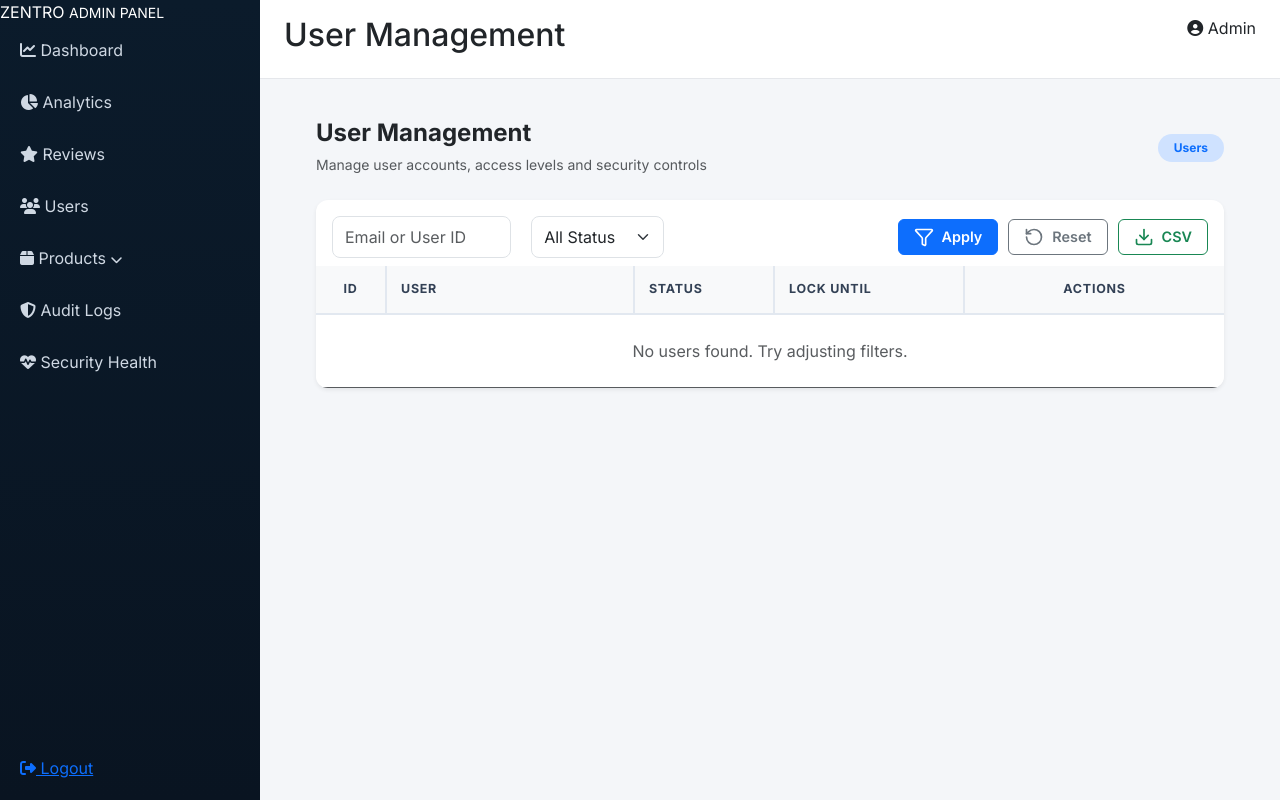
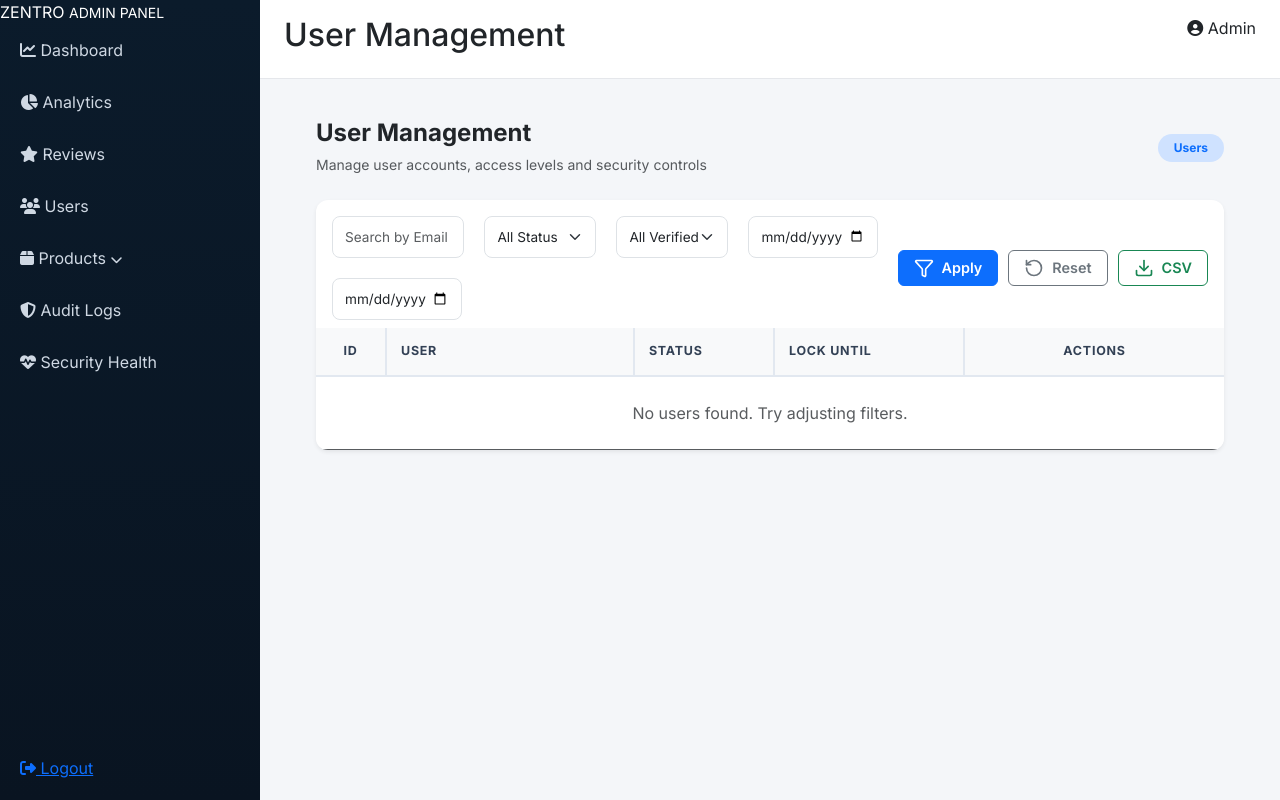
Before and after one commit to AtharvPanchal/zentro-ecommerce, a Flask app: template templates/admin/users.html in a window 1280 px wide. Run offline with Flask 3, Linux system fonts and the light colour scheme; the template is opened without the code that fills it, so the values that code supplies are empty; parts of the project's set-up code (start-up, migrations or seed data) failed here and were passed over.

Commit message:
Admin Panel: Improved User Management UI and fixed filtering + pagination issues
- Fixed duplicate date filter rendering issue
- Corrected pagination navigation bug (Next button using wrong page index)
- Refactored filter bar layout to prevent overflow and horizontal scroll
- Improved responsive grid behavior for filter inputs
- Adjusted column widths for better alignment (search, status, verified, date)
- Fixed date input compression issue by enforcing minimum width
- Cleaned up CSS for consistent spacing and wrapping
- Enhanced overall UI stability and usability of admin user table

```diff
--- a/static/css/admin_users.css
+++ b/static/css/admin_users.css
@@ -130,7 +130,7 @@
   font-size: 0.9rem;
   font-weight: 600;
 
-  padding: 7px 15px;
+  padding: 7px 12px;
   height: 36px;
 
   border-radius: 6px;
@@ -148,9 +148,9 @@
 ========================================= */
 .audit-filter-bar {
   display: flex;
-  align-items: center;
+  align-items: flex-start;
   gap: 12px;
-  flex-wrap: nowrap;
+  flex-wrap: wrap;   /* ✅ allow wrap */
 }
 
 /* FIX: Proper spacing instead of padding hack */
@@ -164,7 +164,7 @@
   align-items: center;
   gap: 10px;
   margin-left: auto;
-  flex-shrink: 0;
+  flex-wrap: wrap;   /* ✅ allow wrap */
 }
 
 /* Bigger filter buttons */
@@ -231,6 +231,7 @@
 .admin-users-table td {
   padding: 14px;
   vertical-align: middle;
+  overflow: hidden;
 }
 
 
@@ -348,7 +349,7 @@
 .actions-left {
   display: flex;
   flex-direction: column;
-  gap: 6px;
+  gap: 4px;
 }
 
 /* Right side (logs center aligned) */
@@ -369,9 +370,6 @@
   justify-content: center;
 }
 
-.admin-users-table td {
-  overflow: hidden;
-}
 
 
 /* =========================================
@@ -381,8 +379,8 @@
   background: linear-gradient(135deg, #2563eb, #1d4ed8);
   color: #fff;
   font-size: 0.65rem;
-  padding: 3px 8px;
-  border-radius: 999px;
+  padding: 3px 12px;
+  border-radius: 6px;
   font-weight: 600;
   white-space: nowrap;
 }
@@ -406,3 +404,28 @@
   overflow: hidden;
   text-overflow: ellipsis;
 }
+
+
+/* =========================================
+   FILTER GRID FIX (NO BREAK GUARANTEE)
+========================================= */
+.filter-grid {
+  flex-wrap: wrap;
+  overflow-x: hidden;
+}
+
+.filter-grid .col-md-4,
+.filter-grid .col-md-2 {
+  min-width: 120px;  /* reduce width */
+}
+
+.audit-filter-bar input,
+.audit-filter-bar select {
+  height: 36px;
+  font-size: 0.85rem;
+}
+
+/* FIX: Date input proper width */
+.filter-grid input[type="date"] {
+  min-width: 130px;   /* ✅ enough space for dd-mm-yyyy */
+}
--- a/templates/admin/users.html
+++ b/templates/admin/users.html
@@ -33,17 +33,17 @@
 
       <input type="hidden" name="page" value="1">
 
-  <div class="row g-2 flex-grow-1 align-items-center">
+  <div class="row g-2 align-items-center filter-grid flex-grow-1">
 
-  <div class="col-md-4">
+  <div class="col-md-3">
     <input type="text"
            name="q"
            value="{{ request.args.get('q','') }}"
            class="form-control"
-           placeholder="Email or User ID">
+           placeholder="Search by Email or ID...">
   </div>
 
-  <div class="col-md-3">
+  <div class="col-md-2">
     <select name="status" class="form-select">
       <option value="">All Status</option>
       <option value="active" {{ 'selected' if request.args.get('status')=='active' }}>Active</option>
@@ -52,6 +52,32 @@
     </select>
   </div>
 
+
+
+<!-- EMAIL VERIFIED -->
+<div class="col-md-2">
+  <select name="email_verified" class="form-select">
+    <option value="">All Verified</option>
+    <option value="true" {{ 'selected' if request.args.get('email_verified')=='true' }}>Verified</option>
+    <option value="false" {{ 'selected' if request.args.get('email_verified')=='false' }}>Not Verified</option>
+  </select>
+</div>
+
+<!-- FROM DATE -->
+<div class="col-md-2">
+  <input type="date"
+         name="from_date"
+         value="{{ request.args.get('from_date','') }}"
+         class="form-control">
+</div>
+
+<!-- TO DATE -->
+<div class="col-md-2">
+  <input type="date"
+         name="to_date"
+         value="{{ request.args.get('to_date','') }}"
+         class="form-control">
+</div>
 </div>
 
   <div class="filter-right">
@@ -66,7 +92,13 @@
   </a>
 
   <!-- ✅ NEW CSV BUTTON -->
-  <a href="{{ url_for('admin.export_users') }}"
+  <a href="{{ url_for('admin.export_users',
+    q=request.args.get('q'),
+    status=request.args.get('status'),
+    email_verified=request.args.get('email_verified'),
+    from_date=request.args.get('from_date'),
+    to_date=request.args.get('to_date')
+) }}"
    class="btn btn-outline-success action-btn">
    <i data-lucide="download" class="icon" width="20" height="20"></i>
    CSV
@@ -302,10 +334,13 @@
       <li class="page-item {% if not pagination.has_prev %}disabled{% endif %}">
         <a class="page-link"
            href="{{ url_for('admin.admin_users',
-             page=pagination.prev_num,
-             q=request.args.get('q'),
-             status=request.args.get('status')
-           ) }}">
+    page=pagination.prev_num,
+    q=request.args.get('q'),
+    status=request.args.get('status'),
+    email_verified=request.args.get('email_verified'),
+    from_date=request.args.get('from_date'),
+    to_date=request.args.get('to_date')
+) }}">
           Previous
         </a>
       </li>
@@ -318,7 +353,10 @@
                href="{{ url_for('admin.admin_users',
                  page=p,
                  q=request.args.get('q'),
-                 status=request.args.get('status')
+status=request.args.get('status'),
+email_verified=request.args.get('email_verified'),
+from_date=request.args.get('from_date'),
+to_date=request.args.get('to_date')
                ) }}">
               {{ p }}
             </a>
@@ -334,10 +372,13 @@
       <li class="page-item {% if not pagination.has_next %}disabled{% endif %}">
         <a class="page-link"
            href="{{ url_for('admin.admin_users',
-             page=pagination.next_num,
-             q=request.args.get('q'),
-             status=request.args.get('status')
-           ) }}">
+    page=pagination.prev_num,
+    q=request.args.get('q'),
+    status=request.args.get('status'),
+    email_verified=request.args.get('email_verified'),
+    from_date=request.args.get('from_date'),
+    to_date=request.args.get('to_date')
+) }}">
           Next
         </a>
       </li>
```
Also changed, not shown: app/admin/routes/user_routes.py (+88 -49 lines).
